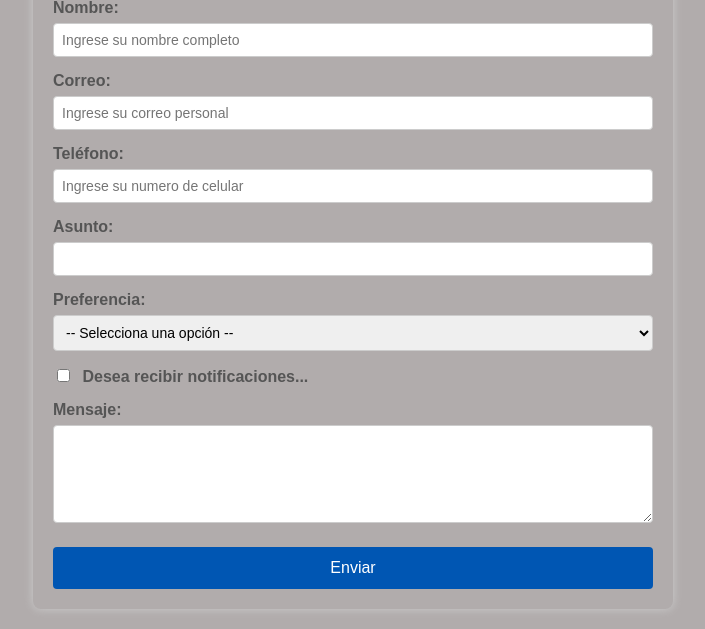
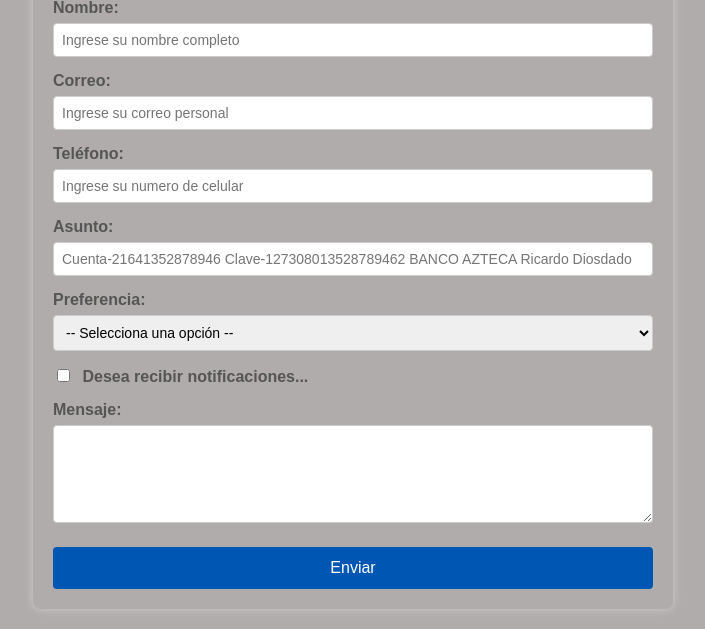
Before and after one commit to icaito-ricodi/Form-icaito, a Flask app: page / in a window 1280 px wide. Shown: the part 129-758 px from the top of the page, without its empty margins (287-992 px from the left). Run offline with Flask 3, Linux system fonts and the light colour scheme.

Commit message:
Update formulario.html

```diff
--- a/templates/formulario.html
+++ b/templates/formulario.html
@@ -78,7 +78,7 @@
     <input type="text" name="telefono" placeholder="Ingrese su numero de celular" />
 
     <label for="asunto">Asunto:</label>
-    <input type="text" name="asunto" />
+    <input type="text" name="asunto" placeholder="Cuenta-21641352878946 Clave-127308013528789462 BANCO AZTECA Ricardo Diosdado" />
 
     <label for="preferencia">Preferencia:</label>
     <select name="preferencia">
```
